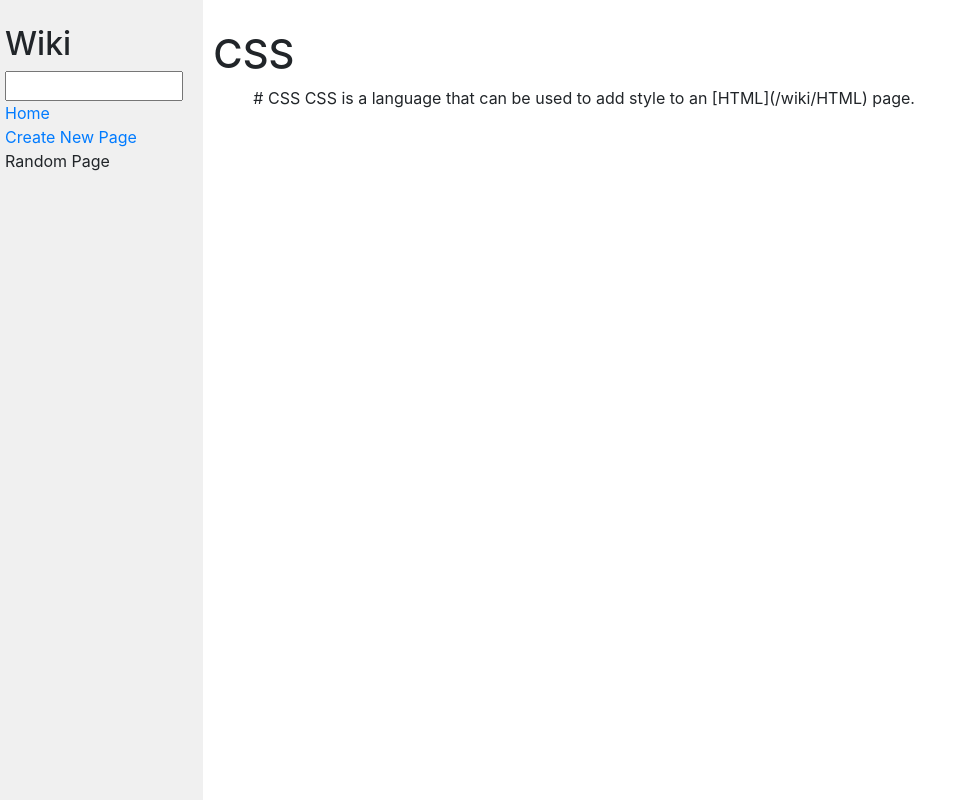
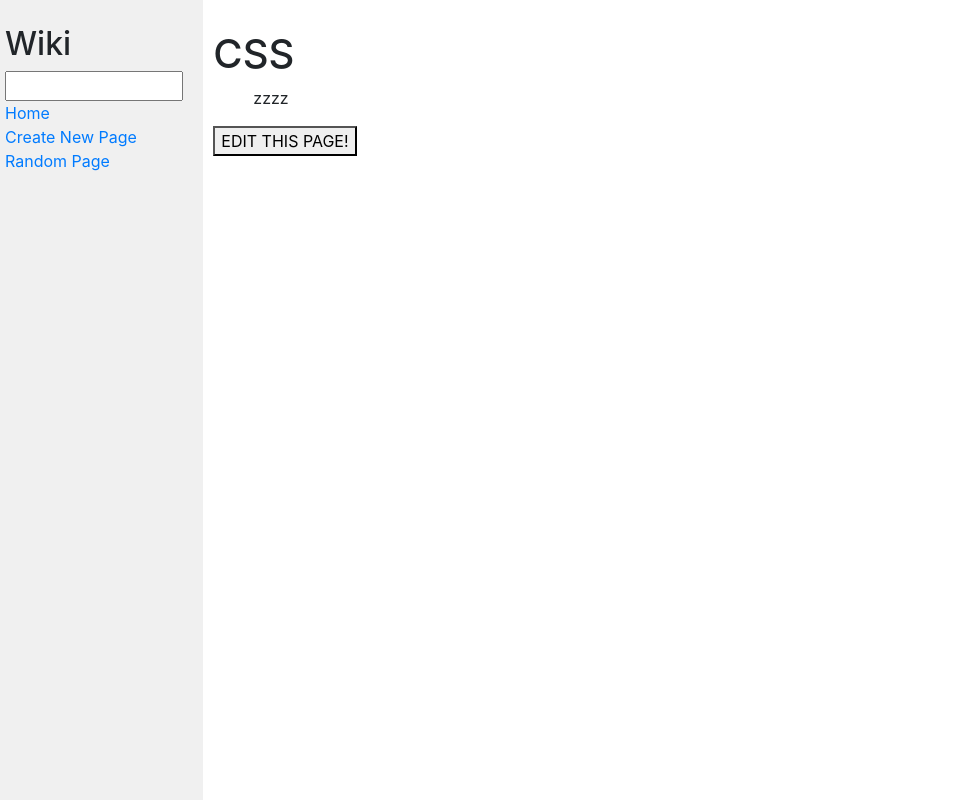
Before and after one commit to PrajjwalSinghTangar/Django-Wiki_Pages, a Django app: page /wiki/CSS in a window 1280 px wide. Shown: the whole page, without its empty margins (0-972 px from the left). Run offline with Django 3.2, Linux system fonts and the light colour scheme; some libraries are stand-ins or nearby versions.

Commit message:
successful edits

```diff
--- a/encyclopedia/templates/encyclopedia/layout.html
+++ b/encyclopedia/templates/encyclopedia/layout.html
@@ -28,7 +28,7 @@
                     <a href="{% url 'newpage' %}">Create New Page</a>
                 </div>
                 <div>
-                    Random Page
+                    <a href="{% url 'random' %}"> Random Page</a>
                 </div>
                 {% block nav %}
                 {% endblock %}
--- a/encyclopedia/templates/encyclopedia/pages.html
+++ b/encyclopedia/templates/encyclopedia/pages.html
@@ -8,7 +8,9 @@
     <h1>{{title}}</h1>
 
     <ul>
-        {{body}}
+        {{body|safe}}
     </ul>
-
+        <a href='/edit/{{title}}'>
+            <button>EDIT THIS PAGE!</button>
+        </a>
 {% endblock %}
--- a/encyclopedia/urls.py
+++ b/encyclopedia/urls.py
@@ -6,4 +6,6 @@ urlpatterns = [
     path("", views.index, name="index"),
     path("wiki/<str:title>", views.wiki, name="wiki"),
     path("newpage", views.newpage, name="newpage"),
+    path("edit/<str:title>/", views.edit, name="edit"),
+    path("random", views.random, name="random")
 ]
--- a/encyclopedia/views.py
+++ b/encyclopedia/views.py
@@ -1,7 +1,8 @@
 from django.shortcuts import render
 from . import util
 from django import forms
-
+from random import randrange
+import markdown2
 
 ## Search Class
 class search_form(forms.Form):
@@ -60,16 +61,16 @@ def wiki(request, title):
     else:
         return render(request, "encyclopedia/pages.html",{
             "title": title.upper(),
-            "body": util.get_entry(title),
+            "body": markdown2.markdown(util.get_entry(title)),
             "form": search_form()
         })
 
 ## Create New Page
 
 def newpage(request):
-    titleform = title_form(request.POST)
-    contentform = content_form(request.POST)
     if request.method == "POST":
+        titleform = title_form(request.POST)
+        contentform = content_form(request.POST)
         if titleform.is_valid():
             querytitle = titleform.cleaned_data["title"]
         if contentform.is_valid():
@@ -88,3 +89,33 @@ def newpage(request):
             "body": content_form(),
             "form": search_form()
     })
+
+## Edit
+
+def edit(request,title):
+    if request.method == "GET":
+        initial_text = util.get_entry(title)
+        return render(request, "encyclopedia/edit.html", {
+            "form": search_form(),
+            "text_to_edit": content_form(initial={'initial_text':initial_text}),
+            "title":title
+        })
+
+    else:
+        contentform = content_form(request.POST)
+        if contentform.is_valid():
+            content = contentform.cleaned_data["content"]
+
+            util.save_entry(title, content)
+
+            return wiki(request, title)
+
+## Random
+
+def random(request):
+    #1 Finding total length of entries
+    #2 Making a range from 1 to len(entries)
+    #3 Invoking util.list_entries() function and using randrange
+    #4 example: util.list_entries()[2] => util.list_entries()[randrange(len(util.list_entries()))]
+    random_item = util.list_entries()[randrange(len(util.list_entries()))]
+    return wiki(request, random_item)
--- a/entries/CSS.md
+++ b/entries/CSS.md
@@ -1,3 +1 @@
-# CSS
-
-CSS is a language that can be used to add style to an [HTML](/wiki/HTML) page.
+zzzz
```
Also changed, not shown: encyclopedia/templates/encyclopedia/edit.html (+18 -0 lines), entries/GIT.md (added, +1 -0 lines), entries/Hello.md (added, +2 -0 lines), entries/as.md (deleted, +0 -2 lines).
